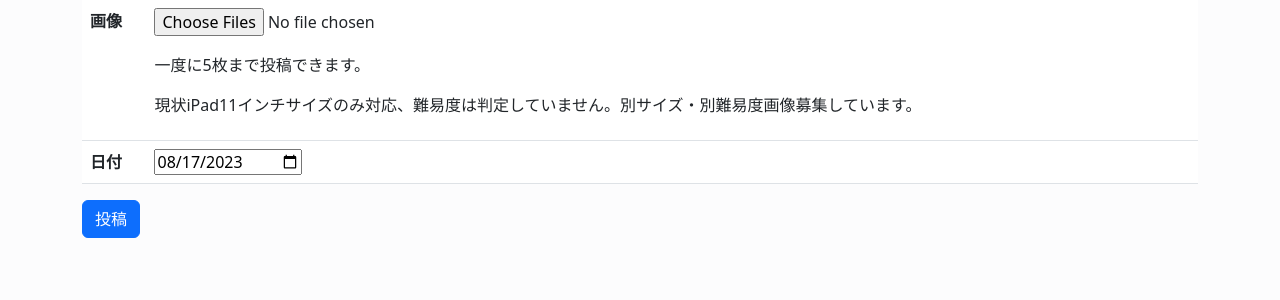
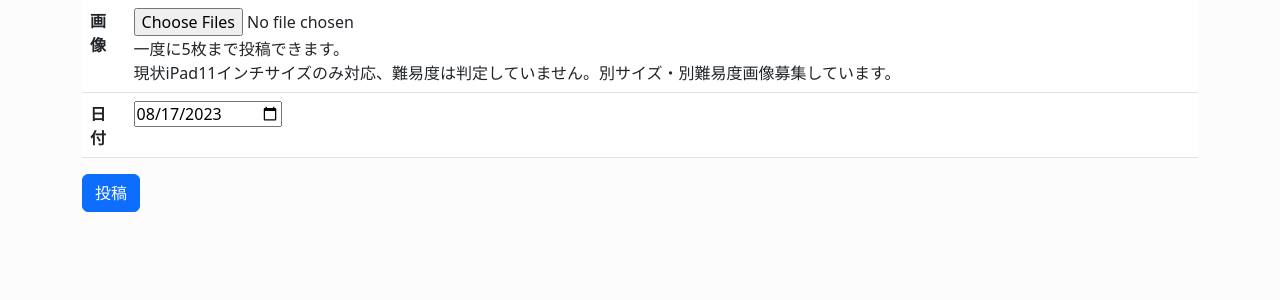
Before and after one commit to yomi8802/ORC, a Django app: page /orc/post_form in a window 1280 px wide. Shown: the part 64-364 px from the top of the page. Run offline with Django 3.2, Linux system fonts and the light colour scheme; the visitor is signed in with stand-in values (Sample User, id 1).

Commit message:
formサイズ変更

```diff
--- a/templates/orc/post_form.html
+++ b/templates/orc/post_form.html
@@ -7,9 +7,10 @@
     <tr>
       <th>画像</th>
       <td>
-        <p>{{ form.images }}</p>
-        <p>一度に5枚まで投稿できます。</p>
-        <p>現状iPad11インチサイズのみ対応、難易度は判定していません。別サイズ・別難易度画像募集しています。</p>
+        <div class="row">
+        <div class="col-10">{{ form.images }}</div>
+        <div class="col-10">一度に5枚まで投稿できます。</div>
+        <div class="col-10">現状iPad11インチサイズのみ対応、難易度は判定していません。別サイズ・別難易度画像募集しています。</div>
       </td>
     </tr>
     <tr>
```
